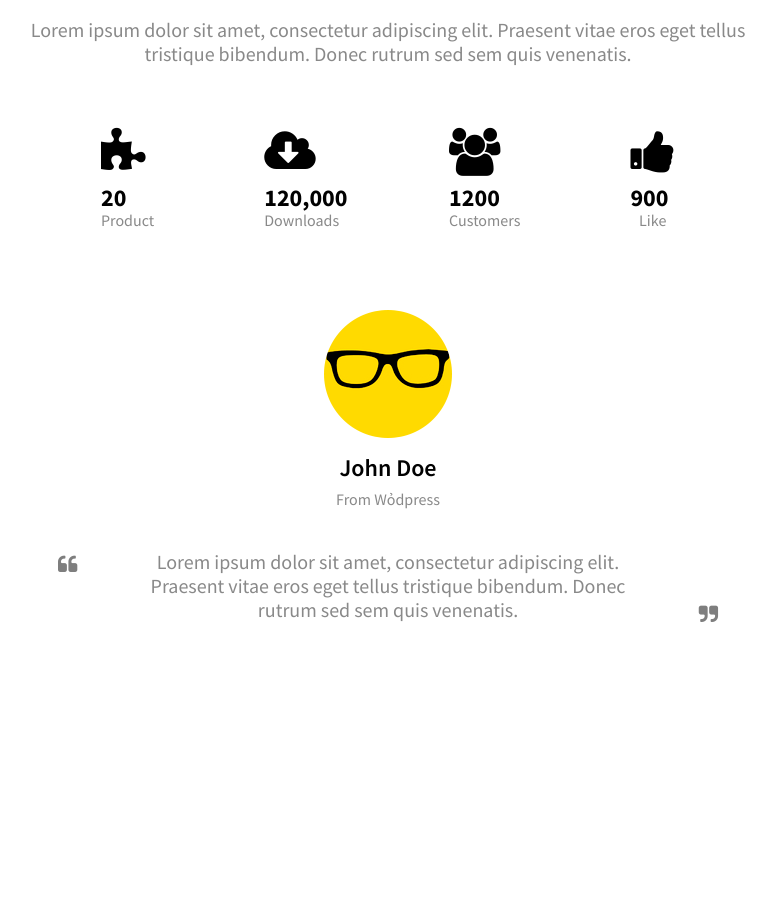
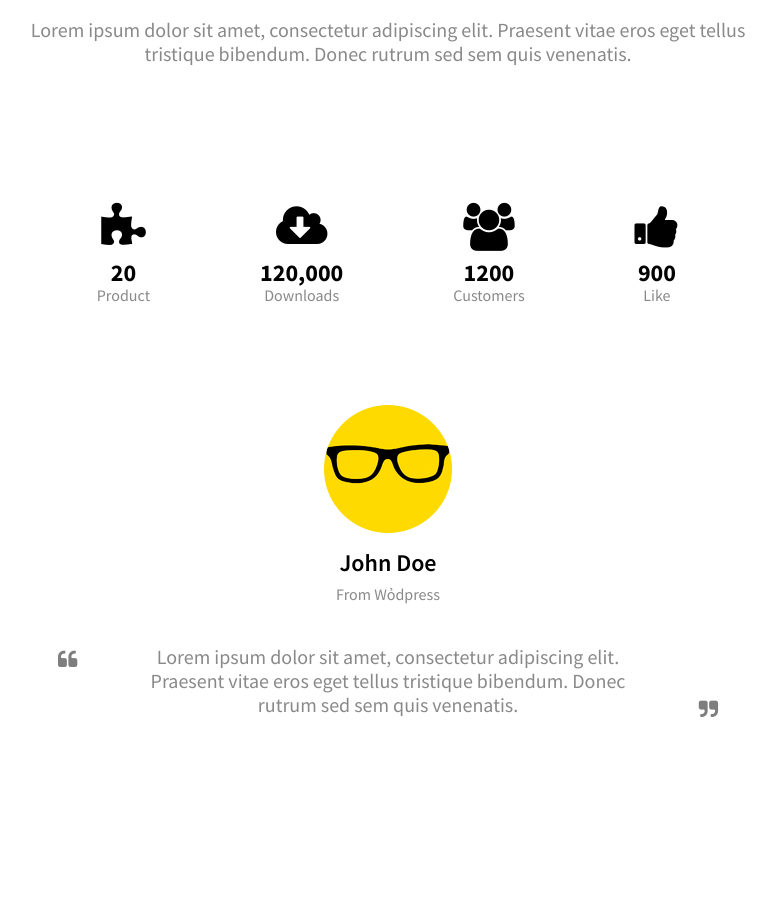
Before and after one commit to maharram15/Tinyone, a plain HTML site: page index.html in a window 1280 px wide. Shown: the part 5122-6020 px from the top of the page, without its empty margins (252-1028 px from the left). Drawn offline with Linux system fonts and the light colour scheme.

Commit message:
Update style.css

```diff
--- a/style.css
+++ b/style.css
@@ -398,12 +398,11 @@ nav img {
     opacity: 0.7;
 }
 
-.stat i {
+.stat2 i {
+    display: flex;
+    justify-content: center;
     font-size: 3em;
-    margin-left: 115px;
-    margin: auto;
     margin-bottom: 10px;
-    margin-right: 110px;
 }
 
 .stat {
@@ -413,19 +412,24 @@ nav img {
     align-items: center;
 }
 
+.stat2 {
+    margin-right: 110px;
+}
+
 .stat2 h2 {
     margin-top: 12px;
     display: flex;
+    display: flex;
+    justify-content: center;
     margin: auto;
 }
 
 .stat2 h3 {
-    margin: auto;
-    margin-right: 110px;
+    display: flex;
+    justify-content: center;
 }
 
 .stat {
-    align-items: center;
     transform: translate(55px, -80px);
 }
 
@@ -586,7 +590,7 @@ footer input:first-child {
     font: 700 1em "Source Sans Pro";
     cursor: pointer;
     color: black;
-    transition: background-color 0.4s, color 0.4s;
+    transition: background-color 0.3s, color 0.3s;
 }
 
 #ftr button:hover {
```
